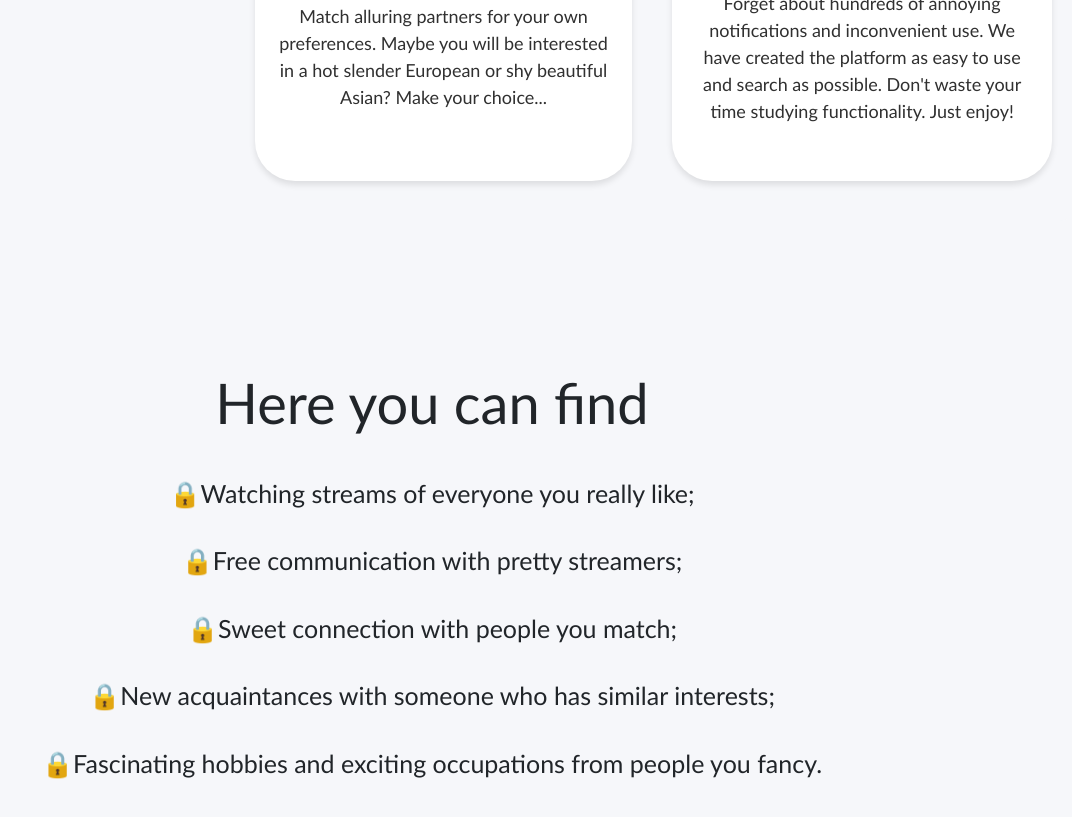
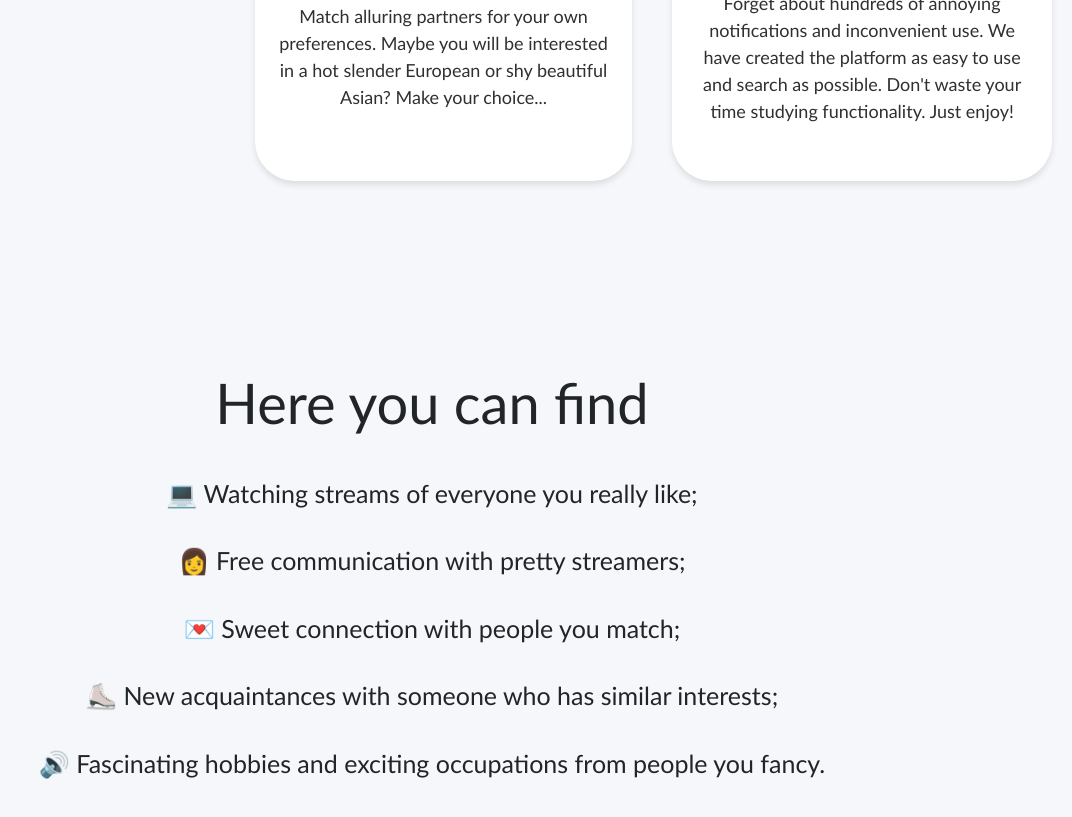
Before and after one commit to dimaa21/testing-landing-page, a website: page index.html in a window 1280 px wide. Shown: the part 2491-3308 px from the top of the page, without its empty margins (208-1280 px from the left). Drawn offline with nearby package versions, Linux system fonts and the light colour scheme; a web font is replaced by a local one.

Commit message:
Update index.html

```diff
--- a/index.html
+++ b/index.html
@@ -125,22 +125,29 @@
 
     <div class="find container">
         <div class="find-block container">
-            <p class="main-text">Here you can find</p>
+
+          <p class="main-text">Here you can find</p>
+
           <div class="find-item">
-            <p><span class="icon">🔒</span>Watching streams of everyone you really like;</p>
+            <p><span class="icon">💻</span> Watching streams of everyone you really like;</p>
           </div>
+
           <div class="find-item">
-            <p><span class="icon">🔒</span>Free communication with pretty streamers;</p>
+            <p><span class="icon">👩</span> Free communication with pretty streamers;</p>
           </div>
+
           <div class="find-item">
-            <p><span class="icon">🔒</span>Sweet connection with people you match;</p>
+            <p><span class="icon">💌</span> Sweet connection with people you match;</p>
           </div>
+
           <div class="find-item">
-            <p><span class="icon">🔒</span>New acquaintances with someone who has similar interests;</p>
+            <p><span class="icon">⛸️</span> New acquaintances with someone who has similar interests;</p>
           </div>
+
           <div class="find-item">
-            <p><span class="icon">🔒</span>Fascinating hobbies and exciting occupations from people you fancy.</p>
+            <p><span class="icon">🔊</span> Fascinating hobbies and exciting occupations from people you fancy.</p>
           </div>
+
         </div>
       </div>
 
```
